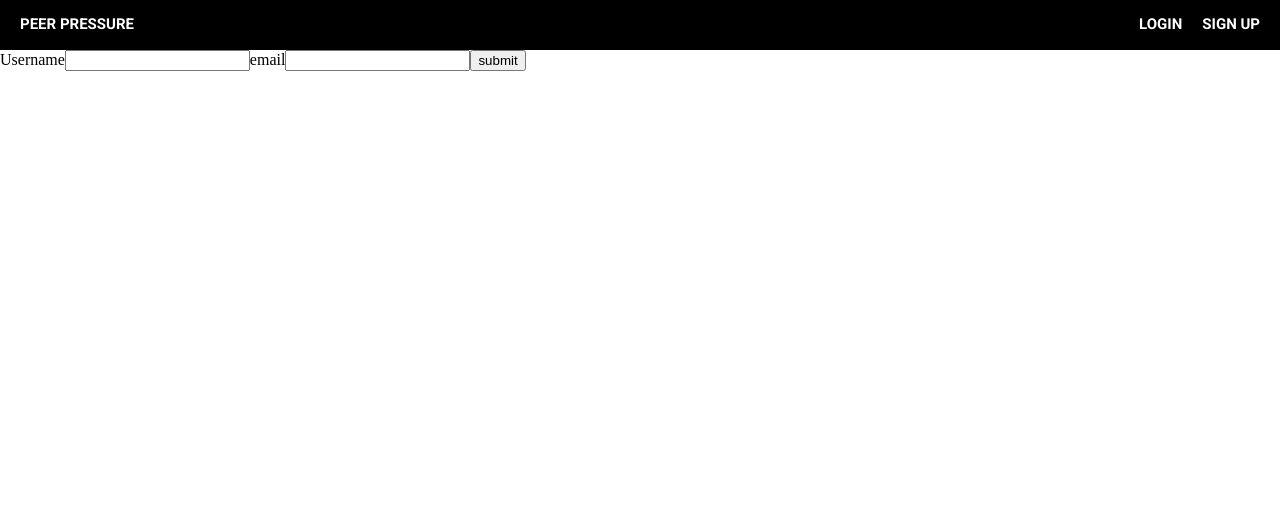
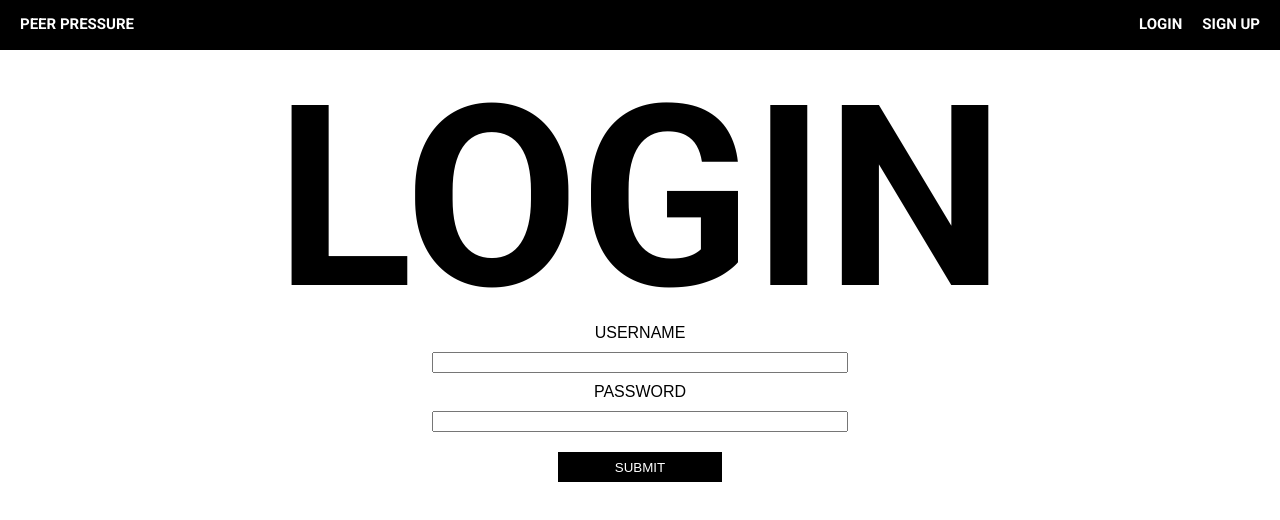
Before and after one commit to THREExPENNYco/collab, a React app: page /login in a window 1280 px wide. Shown: the top 520 px of the page. Built offline with nearby package versions, Linux system fonts and the light colour scheme.

Commit message:
structure for both login and signup forms

```diff
--- a/src/Styles.css
+++ b/src/Styles.css
@@ -70,6 +70,20 @@ body {
     margin-bottom: 30px;
     font-size: calc(10vw + 1.45vh + 0.2vmin);
 }
+.hero-signup__sign, .hero-signup__up {
+    margin-top: 0;
+    margin-bottom: 0;
+    margin-left: 0;
+    margin-right: 0;
+    color: black;
+    text-align: center;
+    font-family: 'Roboto', sans-serif;
+    font-size: calc(10vw + 15.45vh + 0.2vmin);
+    margin-bottom: -8%;
+}
+.hero-signup__up {
+    margin-left: 20px;
+}
 .info-home {
     color: white;
     background-color: black;
@@ -93,3 +107,44 @@ body {
     margin-left: auto;
     margin-right: auto;
 }
+.form-container {
+    height: 85%;
+    width: 85%;
+    margin-right: auto;
+    margin-left: auto;
+    font-family: 'Roboto italic', sans-serif;
+}
+.signup-form {
+    margin-left: auto;
+    margin-right: auto;
+    width: 75%;
+    height: 75%;
+    display: flex;
+    margin-top: 5%;
+    flex-direction: column;
+    margin-bottom: 5%;
+}
+.form-label, .form-input {
+    margin-top: 10px;
+    width: 50%;
+    margin-left: auto;
+    margin-right: auto;
+    text-align: center;
+}
+.form-submit-button {
+    margin-top: 20px;
+    margin-left: auto;
+    margin-right: auto;
+    color: white;
+    background-color:black;
+    border-style: none;
+    width: 20%;
+    height: 30px;
+}
+.info-signup-form {
+    font-size: 12px;
+    text-align: center;
+    margin-left: auto;
+    margin-right: auto;
+    font-family: 'Roboto italic', sans-serif;
+}
--- a/src/components/loginForm.js
+++ b/src/components/loginForm.js
@@ -1,16 +1,18 @@
 import React from 'react'
 import axios from 'axios'
 
-function Form () {
+function Form() {
   return (
-    <form className="form">
-      <label>Username</label>
-      <input type="text" name="username" />
-      <label>email</label>
-      <input type="text" name="email" />
-      <input type="submit" value="submit" />
-    </form>
+      <section className="form-container">
+         <p className="hero-signup__sign">LOGIN</p>
+          <form className="signup-form">
+              <label className="form-label">USERNAME</label>
+              <input className="form-input" type='text' name="username" />
+              <label className="form-label">PASSWORD</label>
+              <input className="form-input" type="text" name="password" />
+              <input className="form-submit-button" type="submit" value="SUBMIT" />
+          </form>
+      </section>
   )
 }
-
 export default Form
--- a/src/components/signUpForm.js
+++ b/src/components/signUpForm.js
@@ -1,14 +1,24 @@
 import React from 'react'
 import axios from 'axios'
 
-function Form () {
-  return (
-    <form className="form">
-      <label>First Name</label>
-      <input type="text" name="first-name" />
-      <label>Last Name</label>
-    </form>
-  )
+function Form() {
+    return (
+        <section className="form-container">
+           <p className="hero-signup__sign">SIGN</p>
+           <p className="hero-signup__up">UP</p>
+            <form className="signup-form">
+                <label className="form-label">USERNAME</label>
+                <input className="form-input" type='text' name="username" />
+                <label className="form-label">EMAIL</label>
+                <input className="form-input" type="text" name="email" />
+                <label className="form-label">PASSWORD</label>
+                <input className="form-input" type="text" name="password" />
+                <input className="form-submit-button" type="submit" value="SUBMIT" />
+            </form>
+            <p className="info-signup-form">I only use your email for the purposes of PEER PRESSURE
+            </p>
+        </section>
+    )
 }
 
 export default Form
```
Also changed, not shown: 2 other files (tests, documents, lock files or other folders).
